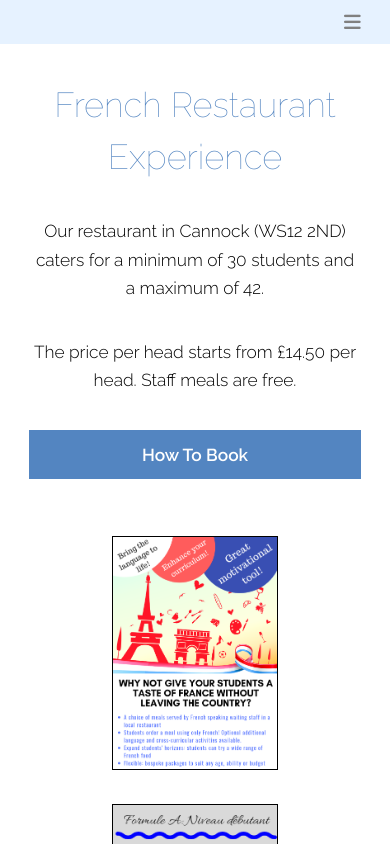
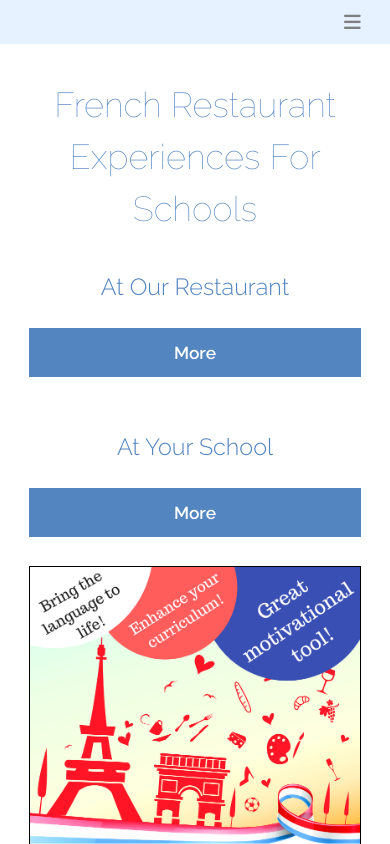
Before and after one commit to craig-handley/jlh-languages-react, a React (Create React App) app: page /schools in a window 390 px wide. Shown: the top 844 px of the page. Built offline with nearby package versions, Linux system fonts and the light colour scheme.

Commit message:
update 2 for mobile / restaurant

```diff
--- a/src/App.js
+++ b/src/App.js
@@ -26,11 +26,10 @@ const App = () => {
         <Route exact path="/adult-courses-french"><AdultCoursesFrench /></Route>
         <Route exact path="/adult-courses-spanish"><AdultCoursesSpanish /></Route>
         <Route exact path="/tutoring"><Tutoring /></Route>
-        <Route exact path="/schools"><SchoolsFrench /></Route>
+        <Route exact path="/schools"><Schools /></Route>
         <Route exact path="/schools-french"><SchoolsFrench /></Route>
         <Route exact path="/schools-french-mobile"><SchoolsFrenchMobile /></Route>
         <Route exact path="/schools-spanish"><SchoolsSpanish /></Route>
-        <Route exact path="/schools"><Schools /></Route>
         <Route exact path="/events"><Events /></Route>
         <Route exact path="/about"><About /></Route>
         <Route exact path="/testimonials"><Testimonials /></Route>
--- a/src/pages/Schools.js
+++ b/src/pages/Schools.js
@@ -1,6 +1,7 @@
 import React, { Fragment } from "react";
 import schools_french from "../img/schools_french.png";
 import schools_spanish from "../img/schools_spanish.jpg";
+import flyer_both from "../img/flyer_both.png";
 import Navigation from './Navigation';
 
 const Schools = () => {
@@ -13,32 +14,36 @@ const Schools = () => {
             <h2>French Restaurant Experiences For Schools</h2>
           </header>
           <div className="flex flex-2">
-            <article>
-              {/* <header>
-                <h3>French Experience</h3>
-              </header> */}
-              <div className="image fit with-border">
+            <article >
+              <header className="align-center">
+                <h3>At Our Restaurant</h3>
+              </header>
+              {/* <div className="image fit with-border">
                 <a href="/schools-french">
                   <img src={schools_french} alt=""></img>
                 </a>
-              </div>
-              <footer>
+              </div> */}
+              <footer className="align-center">
                 <a href="/schools-french" className="button special">More</a>
               </footer>
             </article>
-            {/* <article>
-              <header>
-                <h3>Spanish Experience</h3>
+            <article>
+              <header className="align-center">
+                <h3>At Your School</h3>
               </header>
-              <div className="image fit with-border">
-                <a href="/schools-spanish">
+              {/* <div className="image fit with-border">
+                <a href="/schools-french-mobile">
                   <img src={schools_spanish} alt=""></img>
                 </a>
-              </div>
-              <footer>
-                <a href="/schools-spanish" className="button special">More</a>
+              </div> */}
+              <footer className="align-center">
+                <a href="/schools-french-mobile" className="button special">More</a>
               </footer>
-            </article> */}
+            </article>
+          </div>
+          <br />
+          <div className="image fit with-border">
+            <img src={flyer_both} alt=""></img>
           </div>
         </div>
       </section>
--- a/src/pages/SchoolsFrench.js
+++ b/src/pages/SchoolsFrench.js
@@ -18,7 +18,7 @@ const SchoolsFrench = () => {
           </header>
           <div className="flex flex-1">
             <article>
-              <p className="align-center">Our restaurant in Cannock (WS12 2ND) caters for a minimum of 30 students and a maximum of 42.</p>
+              <p className="align-center">Our restaurant in Cannock (WS12 2DN) caters for a minimum of 30 students and a maximum of 42.</p>
               <p className="align-center">The price per head starts from £14.50 per head. Staff meals are free.</p>
               <footer className="align-center">
                 <a href="/contact" className="button special">How To Book</a>
@@ -26,7 +26,7 @@ const SchoolsFrench = () => {
               <br></br>
               <br></br>
               <div className="image fit smaller-still">
-                <img src={menu1} alt="" className="with-border"></img>
+                <img src={Redhill_2} alt="" className="with-border"></img>
               </div>
               <div className="image fit smaller-still">
                 <img src={menu_for_restaurant_1} alt="" className="with-border"></img>
@@ -37,11 +37,11 @@ const SchoolsFrench = () => {
               <header>
                 <h3>What does the French restaurant experience involve?</h3>
               </header>
-              <p>Our team of qualified, DBS checked language teachers create the ambience of France through language, food, drink, music and props in our restaurant near to Cannock (WS12 2ND.) This allows your students to experience a taste of France without leaving the country. Students gain an insight into French culture and gain the opportunity of using the language they are learning in a practical, enjoyable and motivating way.</p>
+              <p>Our team of qualified, DBS checked language teachers create the ambience of France through language, food, drink, music and props in our restaurant near to Cannock (WS12 2DN.) This allows your students to experience a taste of France without leaving the country. Students gain an insight into French culture and gain the opportunity of using the language they are learning in a practical, enjoyable and motivating way.</p>
               <p>We cater for both primary and secondary students.</p>
-              <div className="image fit smaller-still">
+              {/* <div className="image fit smaller-still">
                 <img src={Redhill_2} alt="" className="with-border"></img>
-              </div>
+              </div> */}
               <header>
                 <h3>What are the benefits of the French experience?</h3>
               </header>
```
Also changed, not shown: src/img/flyer_both.png (added).
